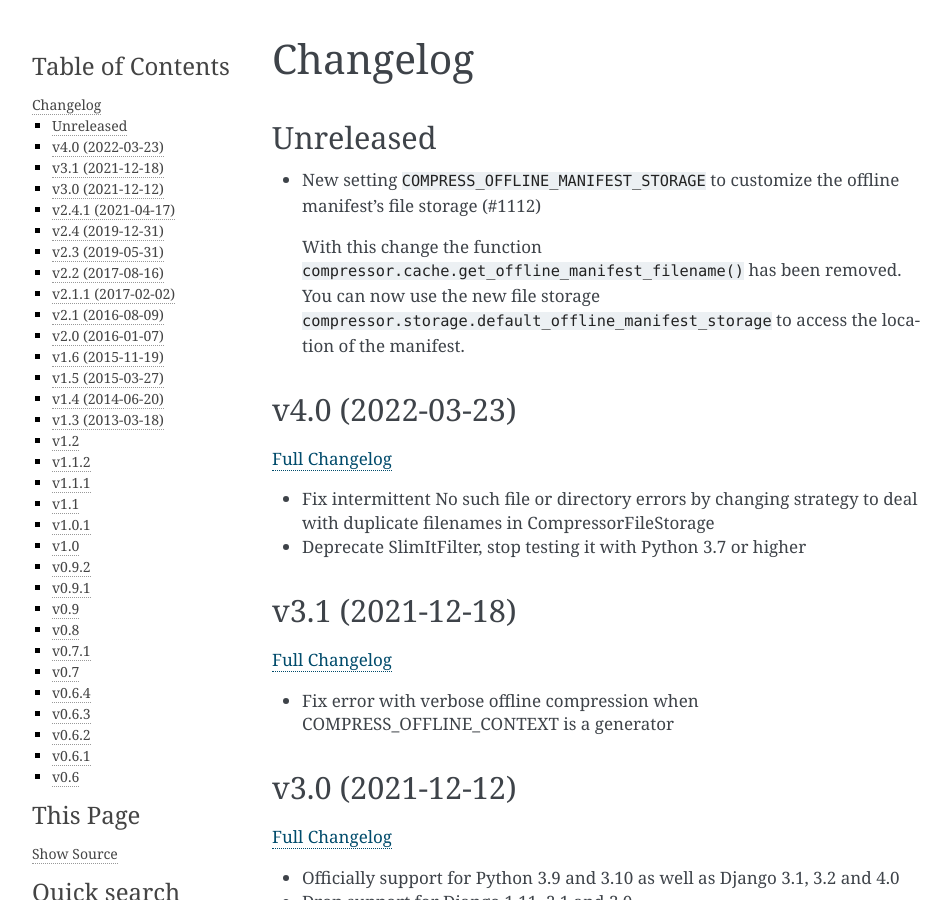
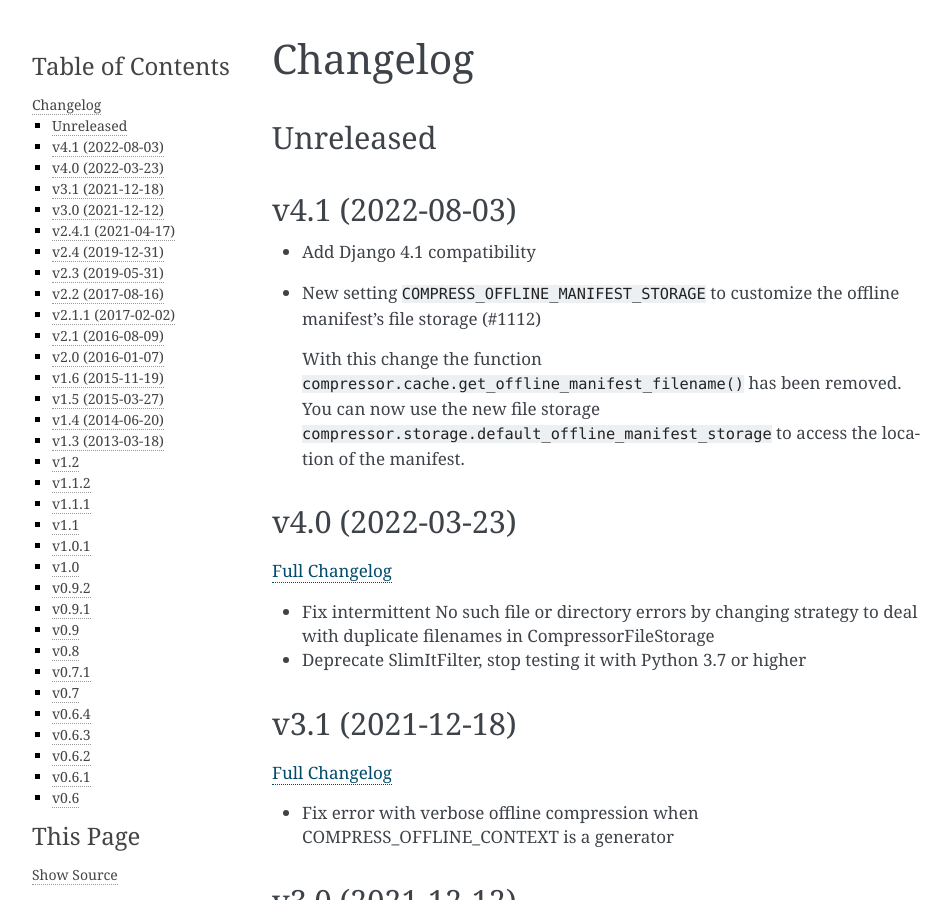
Before and after one commit to django-compressor/django-compressor, a Sphinx documentation site: the page built from docs/changelog.txt, in a window 1280 px wide and 900 px high. Shown: the whole window, without its empty margins (148-1099 px from the left). Built offline with Sphinx 7.4.7, drawn with Linux system fonts in a browser that asks for light colours.

```diff
--- a/docs/changelog.txt
+++ b/docs/changelog.txt
@@ -3,6 +3,11 @@
 
 Unreleased
 ----------
+
+v4.1 (2022-08-03)
+-----------------
+
+- Add Django 4.1 compatibility
 
 - New setting ``COMPRESS_OFFLINE_MANIFEST_STORAGE`` to customize the offline manifest's file storage (#1112)
 
```
Also changed, not shown: 2 other files.
